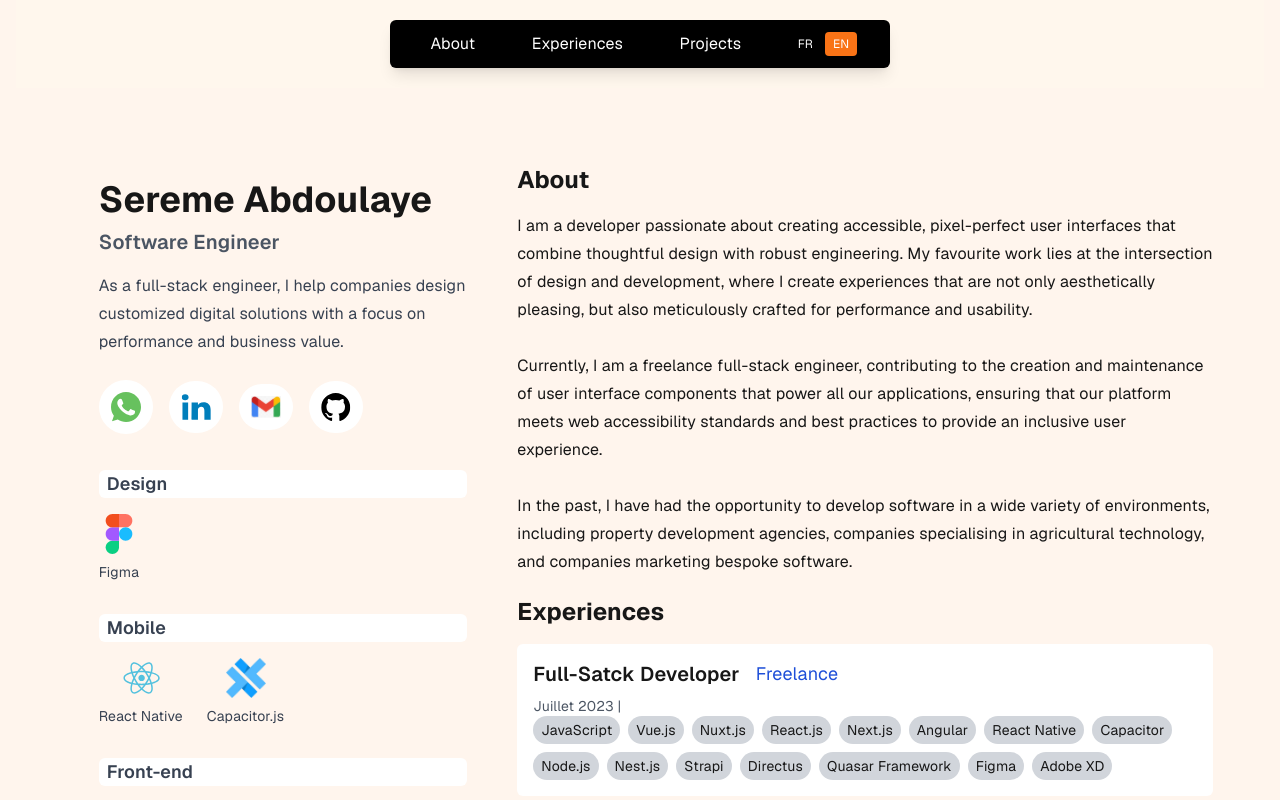
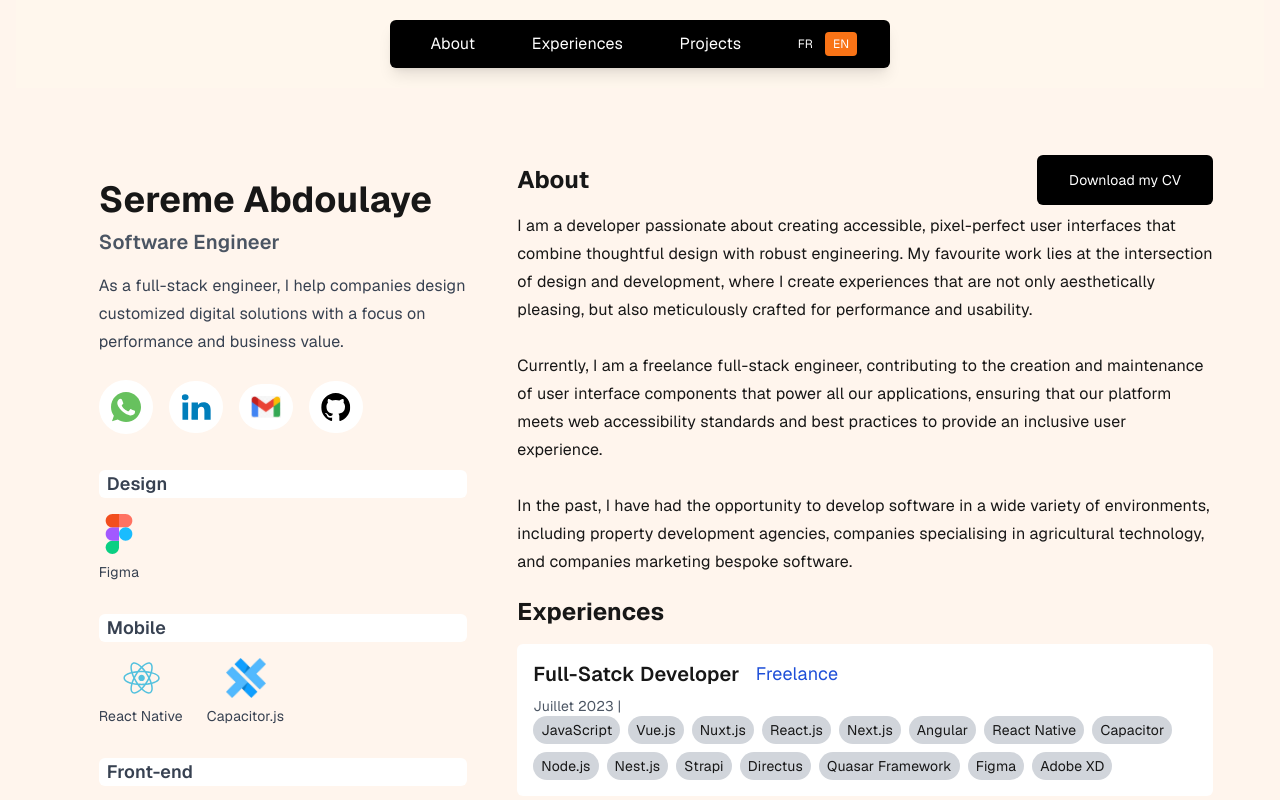
Before and after one commit to moulinho/portfolio, a Next.js app: page / in a window 1280 px wide. Shown: the top 800 px of the page. Built offline with nearby package versions, Linux system fonts and the light colour scheme.

Commit message:
add cv optimised

```diff
--- a/src/app/components/Section.tsx
+++ b/src/app/components/Section.tsx
@@ -21,7 +21,17 @@ const Section = ({ title, children, id }: SectionProps) => (
           Télécharger mon CV
         </Link>
       )}
-    </span></div>
+      {title.includes("About") && (
+        <Link
+          href="https://docs.google.com/document/d/1zpzvsBe7vHZe8_2B3ijHoIpgt5mfH3Z1/edit?usp=sharing&ouid=117967692092447813414&rtpof=true&sd=true"
+          target="_blank"
+          className="bg-black text-white px-8 py-4 rounded-md hover:bg-gray-800 transition-all"
+        >
+          Download my CV
+        </Link>
+      )}
+    </span>
+    </div>
     {children}
   </section>
 );
```
